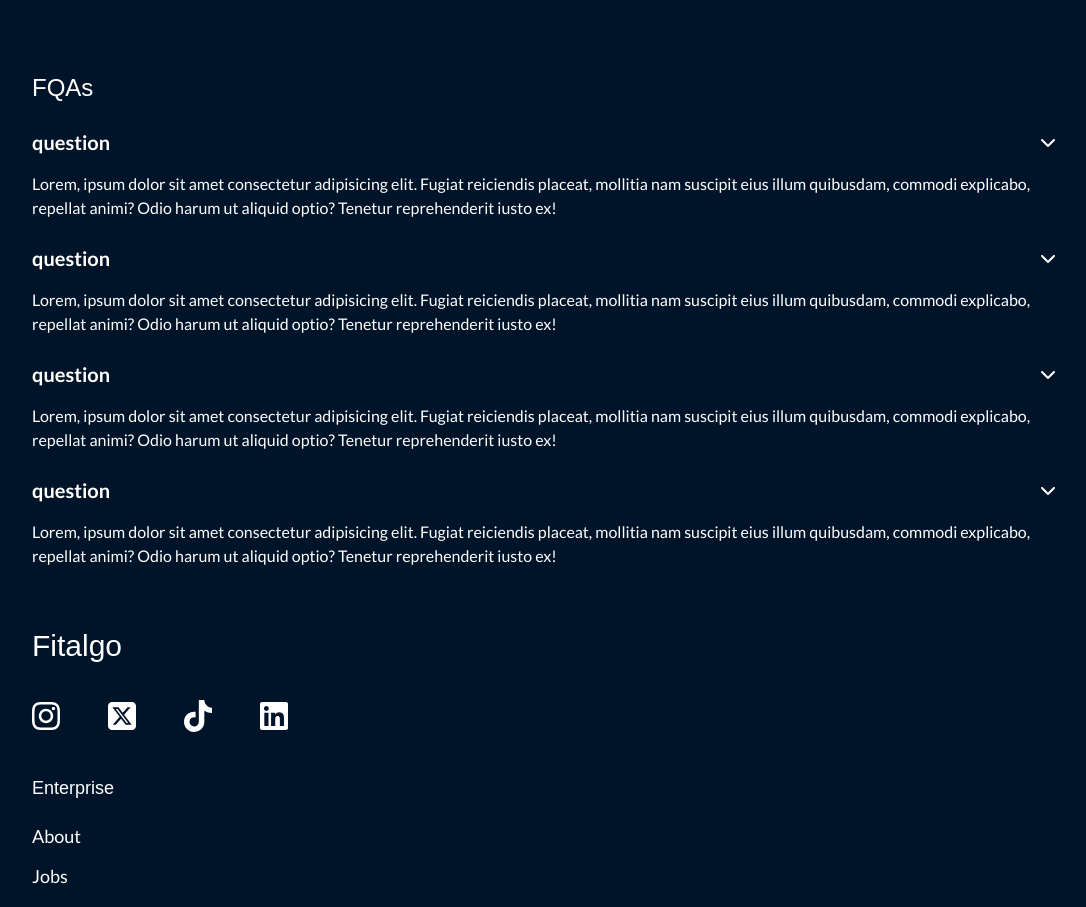
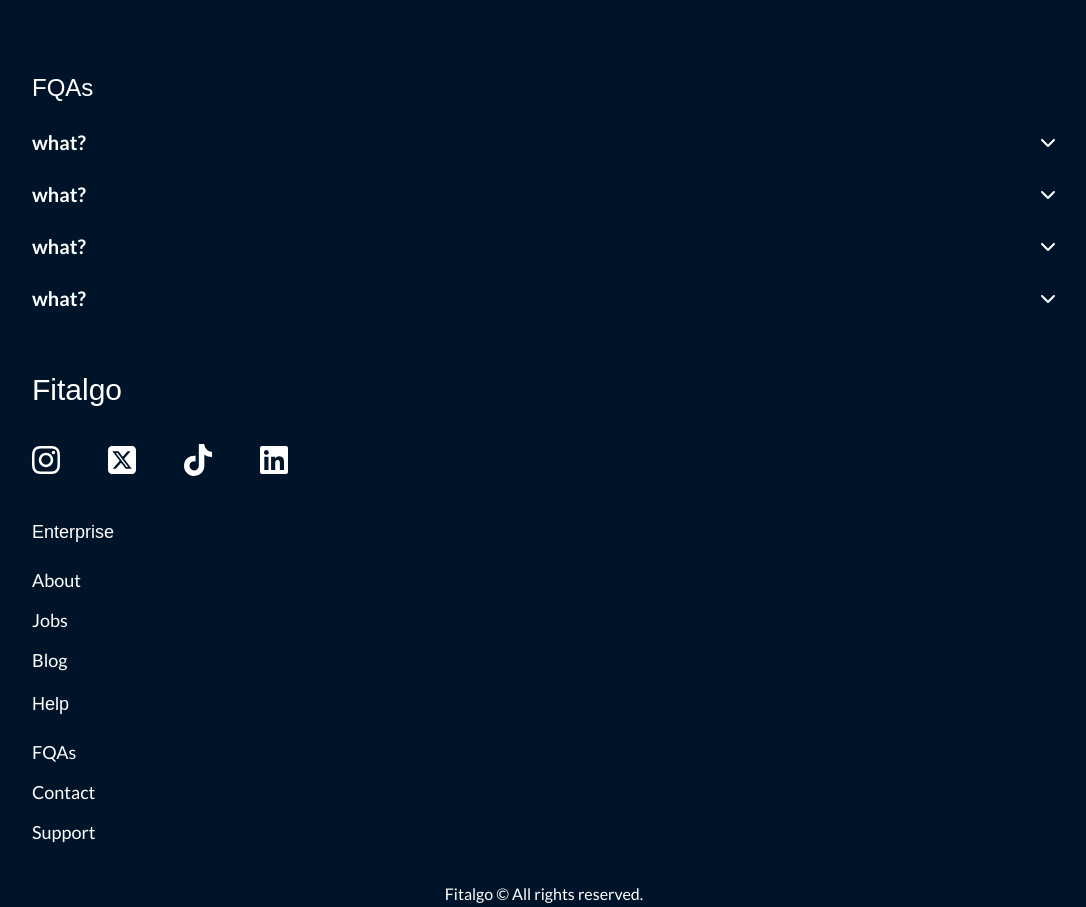
Before and after one commit to andevbonilla/movete, a Next.js app: page /en in a window 1280 px wide. Shown: the part 2100-3007 px from the top of the page, without its empty margins (96-1182 px from the left). Built offline with nearby package versions, Linux system fonts and the light colour scheme; a web font is replaced by a local one.

Commit message:
question component made

```diff
--- a/src/components/Fqas.tsx
+++ b/src/components/Fqas.tsx
@@ -16,10 +16,10 @@ export const Fqas = () => {
                 FQAs
             </h2>
 
-            <Question />
-            <Question />
-            <Question />
-            <Question />
+            <Question title={"what?"} answer={"lorenkcjsjek iehkjhdfjk dsab sdjkafb jksadbfjkhsbdaf jk sd f"} />
+            <Question title={"what?"} answer={"lorenkcjsjek iehkjhdfjk dsab sdjkafb jksadbfjkhsbdaf jk sd f"} />
+            <Question title={"what?"} answer={"lorenkcjsjek iehkjhdfjk dsab sdjkafb jksadbfjkhsbdaf jk sd f"} />
+            <Question title={"what?"} answer={"lorenkcjsjek iehkjhdfjk dsab sdjkafb jksadbfjkhsbdaf jk sd f"} />
 
         </div>
     )
--- a/src/components/Question.tsx
+++ b/src/components/Question.tsx
@@ -1,18 +1,29 @@
-import { faChevronDown } from '@fortawesome/free-solid-svg-icons'
+"use client"
+import { faChevronDown, faChevronUp } from '@fortawesome/free-solid-svg-icons'
 import { FontAwesomeIcon } from '@fortawesome/react-fontawesome'
-import React from 'react'
+import React, { useState } from 'react'
 
-export const Question = () => {
+export const Question = ({ title, answer }: any) => {
+
+    const [showQuestion, setShowQuestion] = useState(false);
+
+
     return (
         <div className='mb-6'>
-            <div className='flex justify-between w-full items-center'>
-                <h3 className='font-bold text-xl'>question</h3>
-                <FontAwesomeIcon icon={faChevronDown} />
-                {/* <FontAwesomeIcon icon={faChevronUp} /> */}
+            <div onClick={() => setShowQuestion(!showQuestion)} className='flex justify-between w-full items-center'>
+                <h3 className='font-bold text-xl'>{title}</h3>
+                {
+                    !showQuestion && <FontAwesomeIcon icon={faChevronDown} />
+                }
+                {
+                    showQuestion && <FontAwesomeIcon icon={faChevronUp} />
+                }
             </div>
-            <p className='mt-4'>
-                Lorem, ipsum dolor sit amet consectetur adipisicing elit. Fugiat reiciendis placeat, mollitia nam suscipit eius illum quibusdam, commodi explicabo, repellat animi? Odio harum ut aliquid optio? Tenetur reprehenderit iusto ex!
-            </p>
+            {
+                showQuestion && <p className='mt-4'>
+                    {answer}
+                </p>
+            }
         </div>
     )
 }
```
